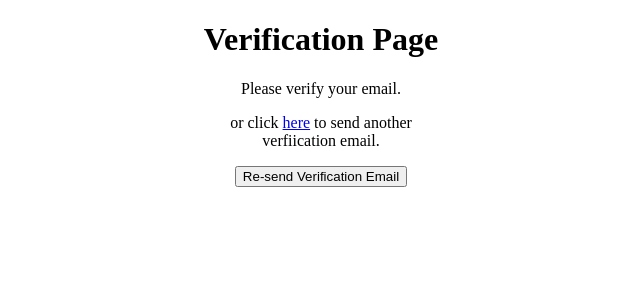
After one commit to WenChingHo/Portfolio, a Django app: page /accounts/email_verification/ in a window 1280 px wide. The commit adds this page. Shown: the top 300 px of the page, without its empty margins (319-959 px from the left). Run offline with Django 3.2, Linux system fonts and the light colour scheme; parts of the project's set-up code (start-up, migrations or seed data) failed here and were passed over.

Commit message:
email verification middleware and minor fixes

```diff
--- a/accounts/models.py
+++ b/accounts/models.py
@@ -5,6 +5,7 @@ from django.db.models.signals import post_save
 
 # Create your models here.
 class Profile(models.Model):
+    login_type = []
     user = models.OneToOneField(User, on_delete=models.CASCADE)
     is_active = models.BooleanField(verbose_name='Active?', default=True)
     temp_code = models.CharField(max_length=70, verbose_name='Temporary Code', blank=True, null=True)
--- /dev/null
+++ b/accounts/templates/accounts/email_verification.html
@@ -0,0 +1,19 @@
+{% extends "accounts/base.html" %}
+
+{% block content %}
+{% include 'messages.html' %}
+<div style="margin: auto; width:15rem; text-align: center;">
+    <div class="container py-5">
+        <h1>Verification Page</h1>
+        <p>Please verify your email.</p>
+        <p>or click <a href = "{% url 'email_verification' %}">here</a> to send another verfiication email.</p>
+        <form action="{% url 'email_verification' %}" method="post">
+            {% csrf_token %}
+            <div class="form-row">
+                <button type="submit" class="btn btn-primary btn-block">Re-send Verification Email</button>
+
+            </div>
+        </form>
+</div>
+</div>
+{% endblock %}
--- a/accounts/templates/accounts/resetpage.html
+++ b/accounts/templates/accounts/resetpage.html
@@ -21,12 +21,6 @@
                             <br><small class="error">{{ error }}</small>
                         {% endfor %}
                     {% endfor %}
-
-                    <div class="input-group-prepend">
-                        <div class="input-group-text">
-                            <span class="far fa-envelope"></span>
-                        </div>
-                    </div>
                 </div>
             </div>
 
--- a/accounts/urls.py
+++ b/accounts/urls.py
@@ -7,7 +7,7 @@ urlpatterns = [
      path('logout/', views.log_out.as_view(), name='log_out'),
      path('register/', views.register.as_view(), name='register'),
      path('reset/', views.reset.as_view(), name='reset'),
-     path('activate/<uidb64>/<token>', views.activate, name='activate'),
-     path('resetpage/<uidb64>/<token>', views.resetpage.as_view(), name='resetpage'),
-     path('verification', views.verification.as_view(), name='verification'),
+     path('activate/<uidb64>/<token>/', views.activate, name='activate'),
+     path('resetpage/<uidb64>/<token>/', views.resetpage.as_view(), name='resetpage'),
+     path('email_verification/', views.email_verification.as_view(), name='email_verification'),
 ]
--- a/accounts/views.py
+++ b/accounts/views.py
@@ -16,6 +16,8 @@ from django.utils.encoding import force_text
 from django.utils import timezone
 from datetime import timedelta
 from django.db.models.query_utils import Q
+from django.utils.http import urlsafe_base64_encode
+from django.utils.encoding import force_bytes
 
 
 # Create your views here.
@@ -62,19 +64,18 @@ class register(View):
             if form.is_valid():
                 user = form.save()
                 user.refresh_from_db()
-                user.is_active = False
                 user.save()
 
                 token = default_token_generator.make_token(user)
 
                 user.profile.temp_code = token
                 user.profile.temp_code_valid = timezone.now() + timedelta(minutes=10)
-                send_verification_email(request,token,user,"")
-                messages.add_message(request, messages.SUCCESS, 'A verification email has been sent.')
+                messages.add_message(request, messages.SUCCESS, 'A email_verification email has been sent.')
                 messages.add_message(request, messages.WARNING, 'Please also check your SPAM inbox!')
-                # Authenticate and log user in
                 auth_login(request, user)
-                return redirect('accounts/verification')
+                send_verification_email(request, token, user, "")
+
+                return redirect(reverse('email_verification'))
             else:
                 messages.error(request, "Please fix the errors below and resubmit!")
                 return render(request, 'accounts/register.html', {'form':form} )
@@ -103,22 +104,20 @@ def activate(request, uidb64, token):
     if user and user.profile.temp_code == token:
         if user.profile.temp_code_valid < timezone.now():
             messages.add_message(request, messages.WARNING, 'account activation link has expired. Please request another one')
-            return redirect(reverse('verification'))
-        user.is_active = True  # now we're activating the user
+            return redirect(reverse('email_verification'))
         user.profile.email_confirmed = True  # and we're changing the boolean field so that the token link becomes invalid
         user.save()
-        auth_login(request, user)  # log the user in
         messages.add_message(request, messages.INFO, 'Hi {0}.'.format(request.user))
     else:
         messages.add_message(request, messages.WARNING, 'Account activation link is invalid.')
-
-    return redirect(reverse('dashboard'))
+        redirect('/email_verification')
+    return redirect('/dashboard')
 
 
 class reset(View):
     def get(self, request):
         if request.user.is_authenticated:  # if user already logged in, redirect to the portal
-            return redirect(reverse('dashboard'))
+            return redirect('/dashboard')
         form = ResetRequestForm()
         context = {'form': form}
         return render(request, 'accounts/reset.html', context)
@@ -136,6 +135,7 @@ class reset(View):
                 user.save()
                 send_verification_email(request,token,user, 'reset')
                 messages.success(request, "A password reset link was sent to your mail")
+            print(user.password)
         return render(request, 'accounts/reset.html', {'form':password_reset_form})
 
 
@@ -168,6 +168,20 @@ class resetpage(View):
         return redirect(reverse('login'))
 
 
-class verification(View):
+class email_verification(View):
     def get(self, request):
-        return render(request, 'accounts/verification.html')
+        '''A middleware is install to redirect all unverified user's action to this page until email is verifed'''
+        return render(request, f'accounts/email_verification.html')
+
+    def post(self, request):
+        if user := request.user:
+            verification_expire_time = user.profile.profile.temp_code_valid
+            if verification_expire_time < timezone.now():
+                messages.add_message(request, messages.WARNING, f'You may send another verification email in {(verification_expire_time - timezone.now()).second()} seconds')
+            else:
+                token = user.profile.temp_code
+                send_verification_email(request, token, user, type)
+        else:
+            messages.add_message(request, messages.ERROR, "unrecognized user. Please check your logging crednetial again")
+            return redirect(reverse('login'))
+        return render(reverse('email_verification'))
--- a/dashboard/templates/dashboard/index.html
+++ b/dashboard/templates/dashboard/index.html
@@ -9,6 +9,12 @@
 </head>
 <body>
     {% include 'messages.html' %}
+
+    {{ user.get_full_name }}
+    {{ user.username }}
+    {{ user.email }}
+    {{ user.last_login }}
+
     <a href="{% url 'log_out' %}">logout</a>
 </body>
 </html>
--- a/dashboard/views.py
+++ b/dashboard/views.py
@@ -1,7 +1,10 @@
 from django.shortcuts import render
 from django.contrib.auth.decorators import login_required
+from django.contrib.auth.models import User
+
 # Create your views here.
 
 @login_required
 def index(request):
+
     return render(request, 'dashboard/index.html')
--- /dev/null
+++ b/mysite/middleware.py
@@ -0,0 +1,24 @@
+from django.contrib import messages
+from django.contrib.auth import logout
+from django.http import HttpResponseRedirect
+from django.shortcuts import redirect
+from django.urls import reverse
+from django.utils import timezone
+from django.utils.deprecation import MiddlewareMixin
+
+
+class EmailVerificationMiddleware(MiddlewareMixin):
+    """
+    A custom middleware to always redirect logged in users to the email verification page if they have not
+    verified their email yet. This middleware will redirect all site links to the main email verification
+    page, until they verify their email.
+    This middleware also process the email verification link to verify users and give them access to the
+    site after successful verification.
+    """
+    def process_request(self, request):
+        # only check for email verification if user is logged in and not verified
+        if request.user.is_authenticated and not request.user.is_superuser:
+            if request.user.profile.email_confirmed:
+                # Override event in which user wants to login before they verify their emai
+                return redirect(reverse('email_verification'))
+        return None
--- a/mysite/settings.py
+++ b/mysite/settings.py
@@ -85,6 +85,7 @@ MIDDLEWARE = [
     'django.contrib.auth.middleware.AuthenticationMiddleware',
     'django.contrib.messages.middleware.MessageMiddleware',
     'django.middleware.clickjacking.XFrameOptionsMiddleware',
+    'mysite.middleware.EmailVerificationMiddleware',
 ]
 
 ROOT_URLCONF = 'mysite.urls'
--- a/templates/404.html
+++ b/templates/404.html
@@ -7,7 +7,6 @@
   </head>
   <body>
     <div class="text-center row align-items-center justify-content-center p-5">
-      <img src="http://wecodeucate.org/wp-content/uploads/2020/07/word-logo-v3-transparent.png" class="mb-5" style="max-width: 500px"/>
       <h1 class="mb-4 font-weight-bold">404 Page Not Found</h1>
       <h3 class="mb-4">Oops! The page you requested is not available.</h3>
       <a id="button" class="btn btn-dark btn-lg d-flex justify-content-center h-25 w-25" role="button" href="{% url 'index' %}">
--- a/templates/messages.html
+++ b/templates/messages.html
@@ -6,14 +6,7 @@
     </div>
 
 {%endif%}
-<link rel="stylesheet" href="https://stackpath.bootstrapcdn.com/bootstrap/4.4.1/css/bootstrap.min.css" integrity="sha384-Vkoo8x4CGsO3+Hhxv8T/Q5PaXtkKtu6ug5TOeNV6gBiFeWPGFN9MuhOf23Q9Ifjh" crossorigin="anonymous">
-<script src="https://stackpath.bootstrapcdn.com/bootstrap/4.4.1/js/bootstrap.min.js" integrity="sha384-wfSDF2E50Y2D1uUdj0O3uMBJnjuUD4Ih7YwaYd1iqfktj0Uod8GCExl3Og8ifwB6" crossorigin="anonymous"></script>
 
-<div class="loading" style="position:fixed; left:48%; top:48%">
-    <div style="color:gray; width:5rem; height:5rem" class="spinner-grow" role="status">
-        <span class="sr-only">Loading...</span>
-      </div>
-</div>
 <style>
     .message_text{
         color: black;
```
Also changed, not shown: accounts/forms.py (+9 -1 lines), accounts/templates/accounts/verification.html (deleted, +0 -12 lines).
